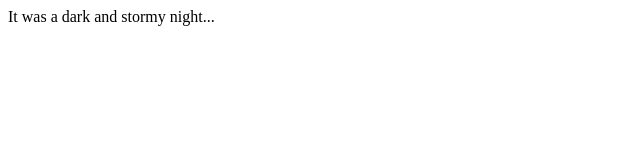
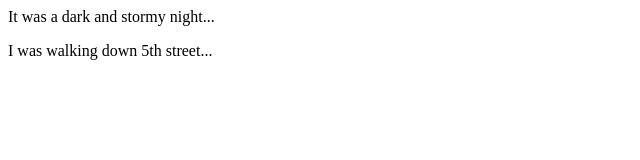
Before and after one commit to tech4est/fireside-story, a plain HTML site: page index.html in a window 1280 px wide. Shown: the whole page, without its empty margins (0-640 px from the left). Drawn offline with Linux system fonts and the light colour scheme.

Commit message:
addded line 2 of story

```diff
--- a/index.html
+++ b/index.html
@@ -1,5 +1,6 @@
 <html>
   <body>
     <p>It was a dark and stormy night...</p>
+    <p>I was walking down 5th street...</p>
   </body>
 </html>
```
